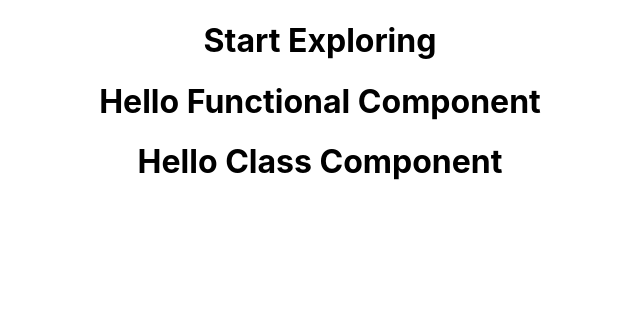
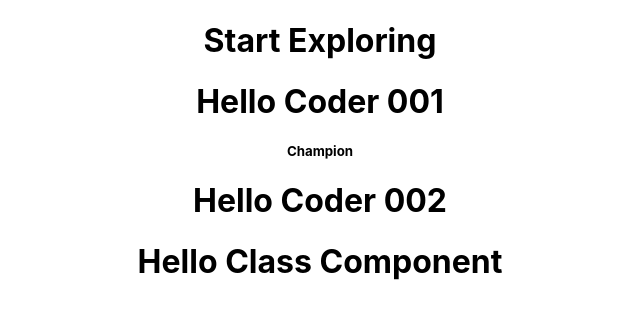
Before and after one commit to aniketMethi/react-basics, a React (Create React App) app in the folder my-app/: page / in a window 1280 px wide. Shown: the top 318 px of the page, without its empty margins (320-960 px from the left). Built offline with nearby package versions, Linux system fonts and the light colour scheme.

Commit message:
props with functional components

```diff
--- a/my-app/src/App.js
+++ b/my-app/src/App.js
@@ -8,7 +8,10 @@ function App() {
 
     <div className="App">
       <h1>Start Exploring</h1>
-      <Header/>
+      <Header name = "Coder" cid = "001">
+        <h5>Champion</h5>
+      </Header>
+      <Header name = "Coder" cid ="002"/>
       <CHeader/>
     </div>
   );
--- a/my-app/src/components/Header.js
+++ b/my-app/src/components/Header.js
@@ -1,9 +1,10 @@
 import React from 'react'
 
-function Header() {
+function Header(props) {
     return (
         <div>
-            <h1>Hello Functional Component</h1>
+            <h1>Hello {props.name} {props.cid}</h1>
+            {props.children}
         </div>
     )
 }
```
